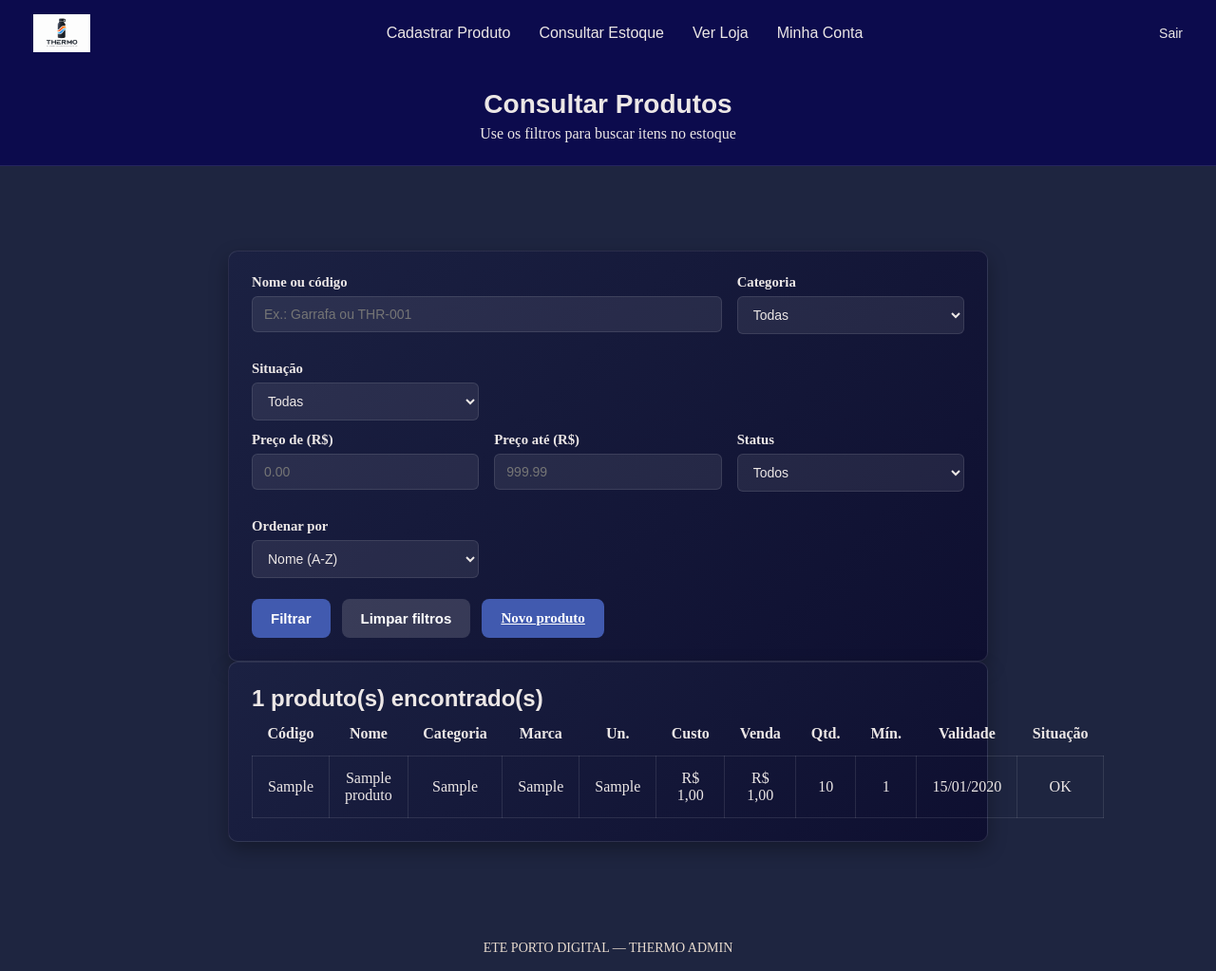
After one commit to Alissonmks/trabalhothermo, a PHP site: page /public/admin/consulta.php in a window 1280 px wide. The commit adds this page. Shown: the whole page at 95% size. Run offline with PHP 8.4, Linux system fonts and the light colour scheme; a user stored in the database is signed in; tables that the repository leaves empty hold one stand-in row (values such as "Sample post").

Commit message:
ajustes finais

```diff
--- a/app/conexao.php
+++ b/app/conexao.php
@@ -32,9 +32,7 @@ foreach ($env as $chave => $nome) {
 $v = getenv($nome);
 if ($v !== false) $padroes[$chave] = $v;
 }
-// Compatibilidade com WampServer/XAMPP NOVOS: root sem senha apenas
-// para acesso DIRETO em localhost, sem configuração explícita.
-// Não habilitar em servidores públicos, reverse proxies ou produção.
+
 $remote = (string)($_SERVER['REMOTE_ADDR'] ?? '');
 $hostCabecalho = strtolower((string)($_SERVER['HTTP_HOST'] ?? ''));
 $localDireto = in_array($remote, ['127.0.0.1','::1'], true)
--- a/assets/js/consulta.js
+++ b/assets/js/consulta.js
@@ -0,0 +1,16 @@
+const formFiltro = document.getElementById('formFiltro');
+const btnLimpar = document.getElementById('btnLimpar');
+
+btnLimpar.addEventListener('click', function () {
+    window.location.href = 'consulta.php';
+});
+
+formFiltro.addEventListener('submit', function (evento) {
+    const min = parseFloat(document.getElementById('preco_min').value);
+    const max = parseFloat(document.getElementById('preco_max').value);
+
+    if (!isNaN(min) && !isNaN(max) && min > max) {
+        evento.preventDefault();
+        alert('O preço "de" não pode ser maior que o preço "até".');
+    }
+});
--- a/cadastro.php
+++ b/cadastro.php
@@ -56,7 +56,7 @@ $erro = "E-mail ou CPF já cadastrados.";
             <input type="password" id="senha" placeholder="Digite sua senha" name="senha" required>
 
              <label>Confirmar</label>
-             <input type="password" id="confirma_senha" name="confirma_senha" required>
+             <input type="password" id="confirma_senha" placeholder="Confirme senha" name="confirma_senha" required>
 
               <a href="login.php">volta ao login</a>
 
--- a/dashboard.php
+++ b/dashboard.php
@@ -36,9 +36,9 @@ $cpf_mascarado = substr($cpf, 0, 4) . "***.***-" . substr($cpf, -2);
     <li><a href="contato.php">Contato</a></li>
      <li><a href="perfil.php">perfil</a></li>
     <li> <button id="btn-tema" type="button">☀️</button></li>
-
-  </ul>
+    </ul>
   <div class="menu-esquerdo">
+    <a href="logout.php" class="link-login">Sair / Logout</a>
     <a href="login.php" class="link-login">Entrar / Login</a>
   </div>
 </nav>
--- a/login.php
+++ b/login.php
@@ -1,6 +1,7 @@
 <?php
 session_start();
-require_once 'includes/config.php';
+require_once __DIR__ . '/app/conexao.php';
+$pdo = thermoConexao();
 $erro = "";
 if ($_SERVER['REQUEST_METHOD'] == 'POST') {
 // 1) Procura o usuário pelo e-mail digitado
--- /dev/null
+++ b/public/admin/consulta.php
@@ -0,0 +1,266 @@
+<?php
+session_start();
+if (!isset($_SESSION['usuario_id'])) {
+  header("Location: ../../login.php");
+  exit;
+}
+
+require_once __DIR__ . '/../../app/conexao.php';
+require_once __DIR__ . '/../../includes/funcoes.php';
+
+$pdo = thermoConexao();
+
+$busca     = trim($_GET['busca'] ?? '');
+$categoria = $_GET['categoria'] ?? '';
+$precoMin  = str_replace(',', '.', trim($_GET['preco_min'] ?? ''));
+$precoMax  = str_replace(',', '.', trim($_GET['preco_max'] ?? ''));
+$situacao  = $_GET['situacao'] ?? '';
+$ativo     = $_GET['ativo'] ?? '';
+$ordem     = $_GET['ordem'] ?? 'nome';
+
+$condicoes  = [];
+$parametros = [];
+
+if ($busca !== '') {
+  $condicoes[] = '(LOWER(nome) LIKE LOWER(:busca_nome) OR LOWER(codigo) LIKE LOWER(:busca_codigo))';
+  $parametros[':busca_nome']   = '%' . $busca . '%';
+  $parametros[':busca_codigo'] = '%' . $busca . '%';
+}
+
+if (in_array($categoria, lista_categorias(), true)) {
+  $condicoes[] = 'categoria = :categoria';
+  $parametros[':categoria'] = $categoria;
+}
+
+if ($precoMin !== '' && is_numeric($precoMin)) {
+  $condicoes[] = 'preco_venda >= :preco_min';
+  $parametros[':preco_min'] = $precoMin;
+}
+
+if ($precoMax !== '' && is_numeric($precoMax)) {
+  $condicoes[] = 'preco_venda <= :preco_max';
+  $parametros[':preco_max'] = $precoMax;
+}
+
+if ($situacao === 'zerado') {
+  $condicoes[] = 'quantidade = 0';
+} elseif ($situacao === 'repor') {
+  $condicoes[] = 'quantidade < estoque_minimo';
+} elseif ($situacao === 'ok') {
+  $condicoes[] = 'quantidade >= estoque_minimo';
+}
+
+if ($ativo === '1' || $ativo === '0') {
+  $condicoes[] = 'ativo = :ativo';
+  $parametros[':ativo'] = (int) $ativo;
+}
+
+$ordens = [
+  'nome'        => 'nome ASC',
+  'preco_menor' => 'preco_venda ASC',
+  'preco_maior' => 'preco_venda DESC',
+  'quantidade'  => 'quantidade ASC',
+  'recentes'    => 'data_cadastro DESC',
+];
+$ordemSql = $ordens[$ordem] ?? 'nome ASC';
+
+$sql = 'SELECT id, codigo, nome, categoria, marca, unidade_medida,
+               preco_custo, preco_venda, quantidade, estoque_minimo,
+               fornecedor, data_validade, ativo
+        FROM produtos';
+
+if (count($condicoes) > 0) {
+  $sql .= ' WHERE ' . implode(' AND ', $condicoes);
+}
+$sql .= ' ORDER BY ' . $ordemSql;
+
+$produtos  = [];
+$erroBanco = '';
+
+try {
+  $stmt = $pdo->prepare($sql);
+  $stmt->execute($parametros);
+  $produtos = $stmt->fetchAll();
+} catch (PDOException $e) {
+  $erroBanco = $e->getMessage();
+}
+
+$total = count($produtos);
+?>
+<!DOCTYPE html>
+<html lang="pt-BR">
+<head>
+  <meta charset="UTF-8">
+  <meta name="viewport" content="width=device-width, initial-scale=1.0">
+  <title>Thermo Admin - Consultar Produtos</title>
+  <link rel="stylesheet" href="../../assets/css/Style.css">
+</head>
+<body>
+
+<nav class="menu-container">
+  <div class="menu-direito">
+    <a href="../../index.php" class="logo">
+      <img src="../../img/logo.png" alt="Logo Thermo">
+    </a>
+  </div>
+  <ul class="menu-centro">
+    <li><a href="cadastrar_produto.php">Cadastrar Produto</a></li>
+    <li><a href="consulta.php">Consultar Estoque</a></li>
+    <li><a href="../../produtos.php">Ver Loja</a></li>
+    <li><a href="../../dashboard.php">Minha Conta</a></li>
+  </ul>
+  <div class="menu-esquerdo">
+    <a href="../../logout.php" class="link-login">Sair</a>
+  </div>
+</nav>
+
+<header class="topo">
+  <h1>Consultar Produtos</h1>
+  <p>Use os filtros para buscar itens no estoque</p>
+</header>
+
+<main class="container container-largo">
+  <form action="consulta.php" method="get" id="formFiltro" class="cartao filtros">
+    <div class="grade">
+      <div class="campo campo-largo">
+        <label for="busca">Nome ou código</label>
+        <input type="text" id="busca" name="busca" value="<?= e($busca) ?>" placeholder="Ex.: Garrafa ou THR-001">
+      </div>
+
+      <div class="campo">
+        <label for="categoria">Categoria</label>
+        <select id="categoria" name="categoria">
+          <option value="">Todas</option>
+          <?php foreach (lista_categorias() as $cat): ?>
+            <option value="<?= e($cat) ?>"<?= marcado($categoria, $cat) ?>><?= e($cat) ?></option>
+          <?php endforeach; ?>
+        </select>
+      </div>
+
+      <div class="campo">
+        <label for="situacao">Situação</label>
+        <select id="situacao" name="situacao">
+          <option value=""<?= marcado($situacao, '') ?>>Todas</option>
+          <option value="repor"<?= marcado($situacao, 'repor') ?>>Abaixo do mínimo</option>
+          <option value="zerado"<?= marcado($situacao, 'zerado') ?>>Zerado</option>
+          <option value="ok"<?= marcado($situacao, 'ok') ?>>OK</option>
+        </select>
+      </div>
+    </div>
+
+    <div class="grade">
+      <div class="campo">
+        <label for="preco_min">Preço de (R$)</label>
+        <input type="number" id="preco_min" name="preco_min" step="0.01" min="0" value="<?= e($precoMin) ?>" placeholder="0.00">
+      </div>
+
+      <div class="campo">
+        <label for="preco_max">Preço até (R$)</label>
+        <input type="number" id="preco_max" name="preco_max" step="0.01" min="0" value="<?= e($precoMax) ?>" placeholder="999.99">
+      </div>
+
+      <div class="campo">
+        <label for="ativo">Status</label>
+        <select id="ativo" name="ativo">
+          <option value=""<?= marcado($ativo, '') ?>>Todos</option>
+          <option value="1"<?= marcado($ativo, '1') ?>>Ativos</option>
+          <option value="0"<?= marcado($ativo, '0') ?>>Inativos</option>
+        </select>
+      </div>
+
+      <div class="campo">
+        <label for="ordem">Ordenar por</label>
+        <select id="ordem" name="ordem">
+          <option value="nome"<?= marcado($ordem, 'nome') ?>>Nome (A-Z)</option>
+          <option value="preco_menor"<?= marcado($ordem, 'preco_menor') ?>>Menor preço</option>
+          <option value="preco_maior"<?= marcado($ordem, 'preco_maior') ?>>Maior preço</option>
+          <option value="quantidade"<?= marcado($ordem, 'quantidade') ?>>Menor quantidade</option>
+          <option value="recentes"<?= marcado($ordem, 'recentes') ?>>Mais recentes</option>
+        </select>
+      </div>
+    </div>
+
+    <div class="acoes">
+      <button type="submit" class="botao">Filtrar</button>
+      <button type="button" id="btnLimpar" class="botao botao-neutro">Limpar filtros</button>
+      <a href="cadastrar_produto.php" class="botao botao-secundario">Novo produto</a>
+    </div>
+  </form>
+
+  <section class="cartao">
+    <?php if ($erroBanco !== ''): ?>
+      <div class="alerta alerta-erro">
+        <strong>Erro ao consultar o banco:</strong>
+        <pre class="detalhe"><?= e($erroBanco) ?></pre>
+      </div>
+    <?php endif; ?>
+
+    <h2><?= $total ?> produto(s) encontrado(s)</h2>
+
+    <?php if ($total === 0): ?>
+      <p class="vazio">Nenhum produto encontrado.</p>
+    <?php else: ?>
+      <div class="tabela-rolagem">
+        <table class="tabela" id="tabelaProdutos">
+          <thead>
+            <tr>
+              <th>Código</th>
+              <th>Nome</th>
+              <th>Categoria</th>
+              <th>Marca</th>
+              <th>Un.</th>
+              <th class="num">Custo</th>
+              <th class="num">Venda</th>
+              <th class="num">Qtd.</th>
+              <th class="num">Mín.</th>
+              <th>Validade</th>
+              <th>Situação</th>
+            </tr>
+          </thead>
+          <tbody>
+            <?php foreach ($produtos as $p): ?>
+              <?php
+                if ((int) $p['quantidade'] === 0) {
+                  $classe = 'linha-zerado';
+                  $situacaoTexto = 'Zerado';
+                } elseif ((int) $p['quantidade'] < (int) $p['estoque_minimo']) {
+                  $classe = 'linha-repor';
+                  $situacaoTexto = 'Repor';
+                } else {
+                  $classe = '';
+                  $situacaoTexto = 'OK';
+                }
+
+                if ((int) $p['ativo'] === 0) {
+                  $classe .= ' linha-inativo';
+                  $situacaoTexto .= ' (inativo)';
+                }
+              ?>
+              <tr class="<?= $classe ?>">
+                <td><?= e($p['codigo']) ?></td>
+                <td><?= e($p['nome']) ?></td>
+                <td><?= e($p['categoria']) ?></td>
+                <td><?= e($p['marca'] ?? '—') ?></td>
+                <td><?= e($p['unidade_medida']) ?></td>
+                <td class="num"><?= moeda($p['preco_custo']) ?></td>
+                <td class="num"><?= moeda($p['preco_venda']) ?></td>
+                <td class="num"><?= (int) $p['quantidade'] ?></td>
+                <td class="num"><?= (int) $p['estoque_minimo'] ?></td>
+                <td><?= e(data_br($p['data_validade'])) ?></td>
+                <td><?= $situacaoTexto ?></td>
+              </tr>
+            <?php endforeach; ?>
+          </tbody>
+        </table>
+      </div>
+    <?php endif; ?>
+  </section>
+</main>
+
+<footer class="rodape">
+  ETE PORTO DIGITAL — THERMO ADMIN
+</footer>
+
+<script src="../../assets/js/consulta.js"></script>
+</body>
+</html>
--- a/public/excluir_usuariogui.php
+++ b/public/excluir_usuariogui.php
@@ -26,7 +26,7 @@ if (($_POST['confirmar'] ?? '') !== 'SIM') {
 throw new InvalidArgumentException('Confirmação obrigatória.');
 }
 $pdo->beginTransaction();
-// Mesmo bloqueio utilizado na rotina administrativa original.
+
 $pdo->query("SELECT id FROM perfis WHERE codigo='ADMIN' FOR UPDATE")
 ->fetchColumn();
 $sql = 'SELECT u.id, u.status, p.codigo AS perfil FROM usuarios u'
```
Also changed, not shown: assets/js/cadastro.js (+70 -4 lines), public/admin/cadastrar_produto.php (renamed from cadastrar_produto.php, +25 -5 lines), public/admin/salvar.php (renamed from salvar.php, +36 -65 lines).
